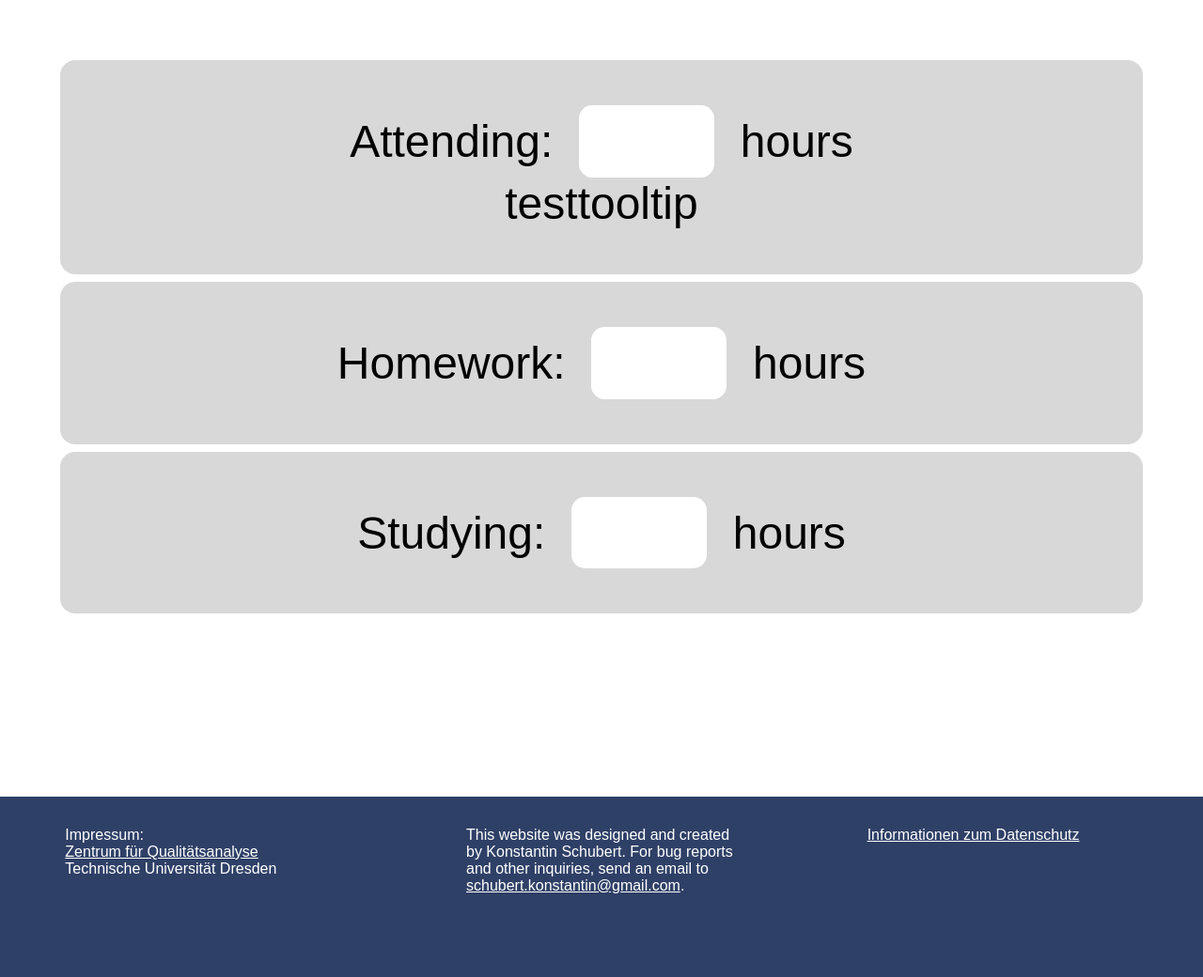
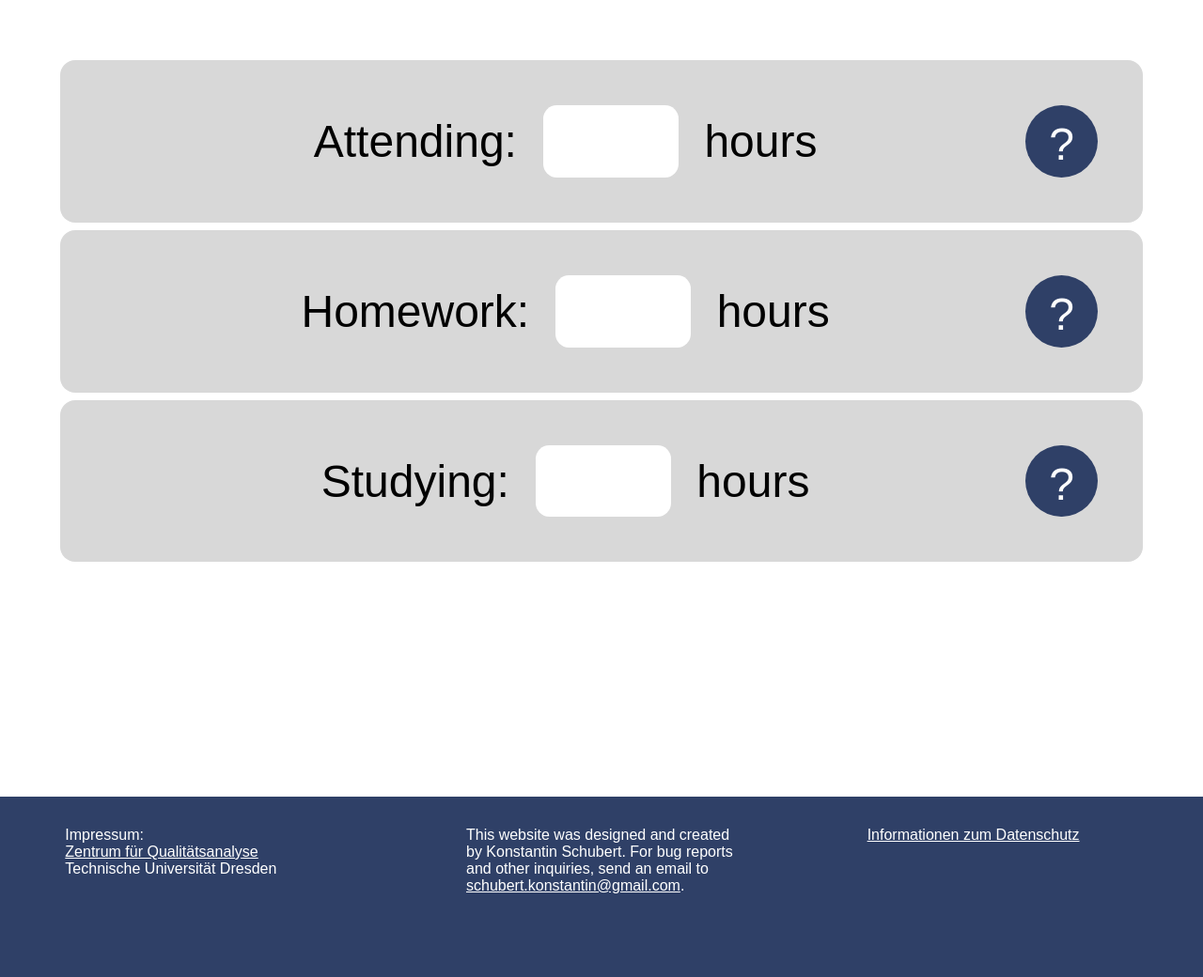
Before and after one commit to albrechtjan/workload, a Django app: template server-side/workload/workloadApp/templates/workloadApp/enterWorkloadData.html in a window 1280 px wide. Shown: the part 160-1200 px from the top of the page at 94% size. Run offline with Django 3.2, Linux system fonts and the light colour scheme; the template is opened without the code that fills it, so the values that code supplies are empty; parts of the project's set-up code (start-up, migrations or seed data) failed here and were passed over; some libraries are stand-ins or nearby versions.

Commit message:
working on tooltips

```diff
--- a/server-side/workload/workloadApp/static/workloadApp/default.css
+++ b/server-side/workload/workloadApp/static/workloadApp/default.css
@@ -261,3 +261,13 @@ input[type="checkbox"]{
 .chart{
 	margin: 3em;
 }
+
+.tip{
+	float: right; /*a hack that works in this case*/
+	background-color: #2F4067;
+	width: 1em;
+	height: 1em;
+	border-radius: 1.6em;
+	padding: 0.3em;
+	color: white;
+}
--- /dev/null
+++ b/server-side/workload/workloadApp/static/workloadApp/tipr.css
@@ -0,0 +1,85 @@
+
+/*
+Tipr 1.0.1
+Copyright (c) 2013 Tipue
+Tipr is released under the MIT License
+http://www.tipue.com/tipr
+*/
+
+
+.tipr_content
+{
+     font: 0.6em 'Helvetica Neue', Helvetica, Arial, sans-serif;
+     color: #333;
+     background-color: #fff;
+     color: #333;
+     padding: 9px 17px;
+}
+.tipr_container_bottom
+{
+     display: none;
+     position: absolute;
+     margin-top: 13px;
+     z-index: 1000;
+}
+.tipr_container_top
+{
+     display: none;
+     position: absolute;
+     margin-top: -75px;
+     z-index: 1000;
+}
+.tipr_point_top, .tipr_point_bottom
+{
+    position: relative;
+	background: #fff;
+	border: 1px solid #dcdcdc;
+}
+.tipr_point_top:after, .tipr_point_top:before
+{
+	position: absolute;
+	pointer-events: none;
+	border: solid transparent;
+	top: 100%;
+	content: "";
+	height: 0;
+	width: 0;
+}
+.tipr_point_top:after
+{
+	border-top-color: #fff;
+	border-width: 8px;
+	left: 50%;
+	margin-left: -8px;
+}
+.tipr_point_top:before
+{
+	border-top-color: #dcdcdc;
+	border-width: 9px;
+	left: 50%;
+	margin-left: -9px;
+}
+.tipr_point_bottom:after, .tipr_point_bottom:before
+{
+	position: absolute;
+	pointer-events: none;
+	border: solid transparent;
+	bottom: 100%;
+	content: "";
+	height: 0;
+	width: 0;
+}
+.tipr_point_bottom:after
+{
+	border-bottom-color: #fff;
+	border-width: 8px;
+	left: 50%;
+	margin-left: -8px;
+}
+.tipr_point_bottom:before
+{
+	border-bottom-color: #dcdcdc;
+	border-width: 9px;
+	left: 50%;
+	margin-left: -9px;
+}
--- /dev/null
+++ b/server-side/workload/workloadApp/static/workloadApp/tipr.js
@@ -0,0 +1,49 @@
+
+/*
+Tipr 1.0.1
+Copyright (c) 2013 Tipue
+Tipr is released under the MIT License
+http://www.tipue.com/tipr
+*/
+
+
+(function($) {
+
+     $.fn.tipr = function(options) {
+
+          var set = $.extend( {
+
+               'speed'        : 200,
+               'mode'         : 'bottom'
+
+          }, options);
+
+          return this.each(function() {
+
+               var tipr_cont = '.tipr_container_' + set.mode;
+
+               $(this).hover(
+                    function ()
+                    {
+                         var out = '<div class="tipr_container_' + set.mode + '"><div class="tipr_point_' + set.mode + '"><div class="tipr_content">' + $(this).attr('data-tip') + '</div></div></div>';
+
+                         $(this).append(out);
+
+                         var w_t = $(tipr_cont).outerWidth();
+                         var w_e = $(this).width();
+                         var m_l = (w_e / 2) - (w_t / 2);
+
+                         $(tipr_cont).css('margin-left', m_l + 'px');
+                         $(this).removeAttr('title');
+                         $(tipr_cont).fadeIn(set.speed);
+                    },
+                    function ()
+                    {
+                         $(tipr_cont).remove();
+                    }
+               );
+
+          });
+     };
+
+})(jQuery);
--- a/server-side/workload/workloadApp/templates/workloadApp/enterWorkloadData.html
+++ b/server-side/workload/workloadApp/templates/workloadApp/enterWorkloadData.html
@@ -1,8 +1,10 @@
 {% extends "base.html" %}
 
 {% block headExtension %}
- <script src="//ajax.googleapis.com/ajax/libs/jquery/1.11.1/jquery.min.js"></script>
- <script>
+<script src="//ajax.googleapis.com/ajax/libs/jquery/1.11.1/jquery.min.js"></script>
+<link href="/static/workloadApp/tipr.css" rel="stylesheet">
+<script src="/static/workloadApp/tipr.js"></script>
+<script>
 $(function(){
 
 
@@ -79,7 +81,7 @@ $("#workingHoursEntryForm").on('input', function() {
 		<div class="itemText">
 		    <label for="hoursInLecture">Attending: </label>
 			<input type="number" step="any" name="hoursInLecture" class ="timeInput" id="hoursInLecture" min="0" max="99" value="{{hoursInLecture}}">
-			<label> hours</label> <div class="help-tip">testtooltip</div>
+			<label>hours</label> <label class="tip" data-tip="Amout of hours you spent sitting in a lecure, in an exercise group or standing in front of a lab-bench. Anything that can be 'attended' probaby goes here.">?</label>
 		</div>
 	</div>
 
@@ -88,7 +90,7 @@ $("#workingHoursEntryForm").on('input', function() {
 		<div class="itemText">
 			<label for="hoursForHomework">Homework: </label>
 			<input type="number" step="any" name="hoursForHomework" class ="timeInput" id="hourForHomework" min="0" max="99" value="{{hoursForHomework}}">
-			<label>hours</label></br>
+			<label>hours</label> <label class="tip" data-tip="Homework for the tutorials, protocols, mandatory work to hand in. This is the time you spent on mandatory stuff at home. " >?</label>
 		</div>
 	</div>
 
@@ -96,7 +98,7 @@ $("#workingHoursEntryForm").on('input', function() {
 		<div class="itemText">
 			<label for="hoursStudying">Studying: </label>
 			<input type="number" step="any" name="hoursStudying" class ="timeInput" id="hoursStudying" min="0" max="99" value="{{hoursStudying}}">
-			<label>hours</label>	</br>
+			<label>hours</label> <label class="tip" data-tip="Time you spent trying to understand the lecture and preparing for exams. Reading the lecture notes, doing exercises that were not part of the tutorials, reading books about the subject." >?</label>
 		</div>
 	</div>
 
@@ -106,4 +108,11 @@ $("#workingHoursEntryForm").on('input', function() {
 
 </form>
 
+<!-- script for tooltips -->
+<script>
+        $(document).ready(function() {
+             $('.tip').tipr();
+        });
+</script>
+
 {% endblock %}
```
